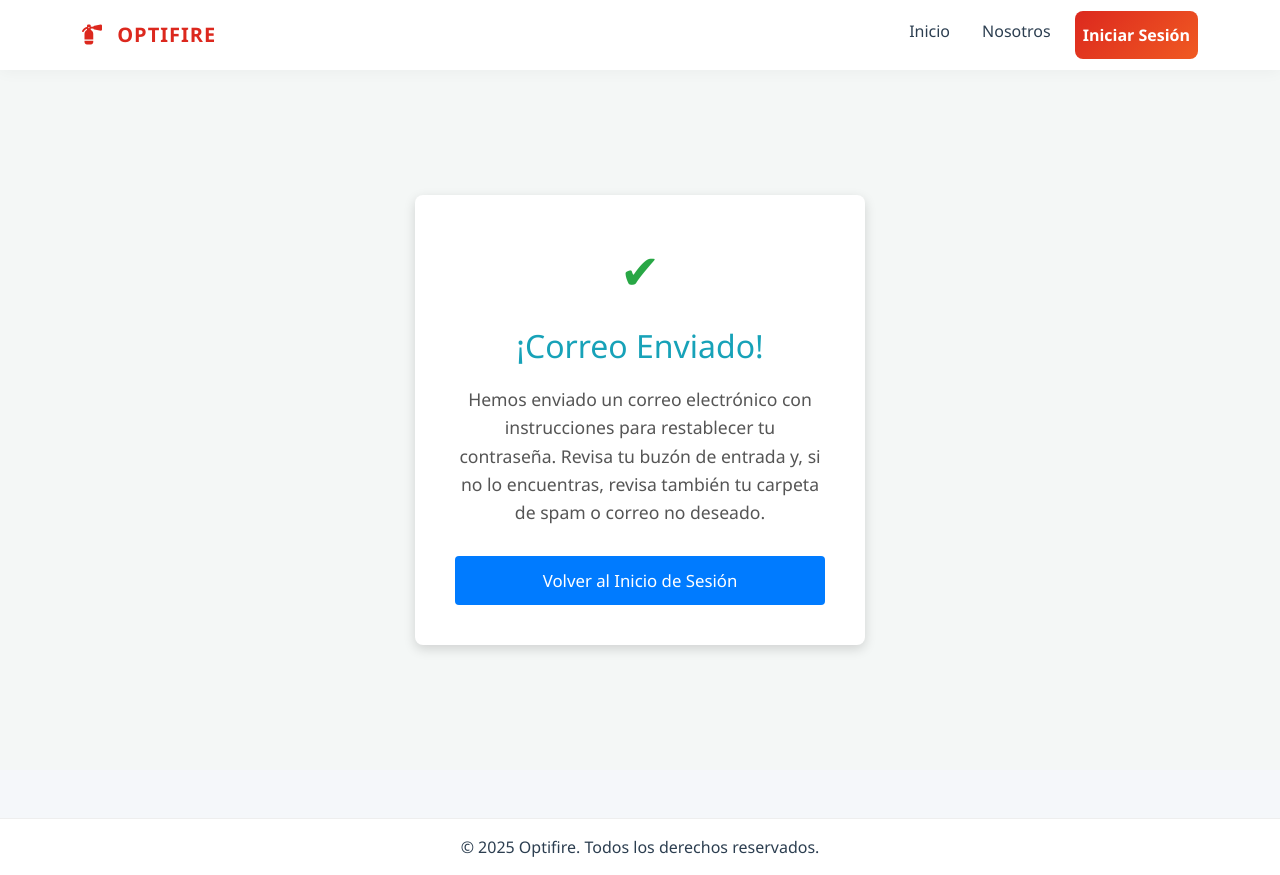
After one commit to carlosfelipegf/Proyecto_APT122, a Django app: template templates/registration/password_reset_done.html in a window 1280 px wide. The commit adds this page. Run offline with Django 5.2, Linux system fonts and the light colour scheme; the template is opened without the code that fills it, so the values that code supplies are empty.

Commit message:
recuperar contraseña

```diff
--- a/templates/login.html
+++ b/templates/login.html
@@ -41,7 +41,7 @@
       </form>
 
       <p class="text-center mt-3 mb-0 text-muted small">
-        ¿Olvidaste tu contraseña? <a href="#" class="text-decoration-none">Recupérala aquí</a>
+        ¿Olvidaste tu contraseña? <a href="{% url 'password_reset' %}" class="text-decoration-none">Recupérala aquí</a>
       </p>
     </div>
   </div>
--- /dev/null
+++ b/templates/registration/password_reset_done.html
@@ -0,0 +1,76 @@
+{% extends 'base.html' %}
+{% load static %}
+
+{% block content %}
+    <style>
+        /* Estilos CSS para centrar y estilizar la tarjeta de confirmación */
+        .reset-done-container {
+            display: flex;
+            justify-content: center;
+            align-items: center;
+            padding: 50px 20px;
+            min-height: calc(100vh - 100px);
+            background-color: #f4f7f6;
+        }
+        .card-done {
+            background-color: #fff;
+            padding: 40px;
+            border-radius: 8px;
+            box-shadow: 0 4px 12px rgba(0, 0, 0, 0.15);
+            width: 100%;
+            max-width: 450px;
+            text-align: center;
+        }
+        .card-done h2 {
+            margin-bottom: 20px;
+            color: #17a2b8; /* Un color que destaque, diferente al azul de acción */
+            font-size: 2em;
+        }
+        .icon-check {
+            color: #28a745; /* Verde para éxito */
+            font-size: 3em;
+            margin-bottom: 20px;
+            display: inline-block;
+        }
+        .message-text {
+            color: #555;
+            font-size: 1.1em;
+            line-height: 1.6;
+            margin-bottom: 30px;
+        }
+        .link-return {
+            background-color: #007bff;
+            color: white;
+            padding: 12px 20px;
+            border: none;
+            border-radius: 4px;
+            cursor: pointer;
+            text-decoration: none;
+            display: block;
+            width: 100%;
+            font-size: 1.05em;
+            transition: background-color 0.3s ease;
+        }
+        .link-return:hover {
+            background-color: #0056b3;
+        }
+    </style>
+
+    <div class="reset-done-container">
+        <div class="card-done">
+            <!-- Icono de confirmación (usaremos un emoji si no tenemos Font Awesome) -->
+            <span class="icon-check">✔</span>
+
+            <h2>¡Correo Enviado!</h2>
+
+            <p class="message-text">
+                Hemos enviado un correo electrónico con instrucciones para restablecer tu contraseña.
+                Revisa tu buzón de entrada y, si no lo encuentras, revisa también tu carpeta de spam o correo no deseado.
+            </p>
+
+            <a href="{% url 'login' %}" class="link-return">
+                Volver al Inicio de Sesión
+            </a>
+        </div>
+    </div>
+{% endblock content %}
```
Also changed, not shown: OptifireAPT/settings.py (+27 -0 lines), templates/registration/password_reset_email.html (added, +13 -0 lines), templates/registration/password_reset_form.html (added, +128 -0 lines), usuarios/urls.py (+24 -1 lines), db.sqlite3.
